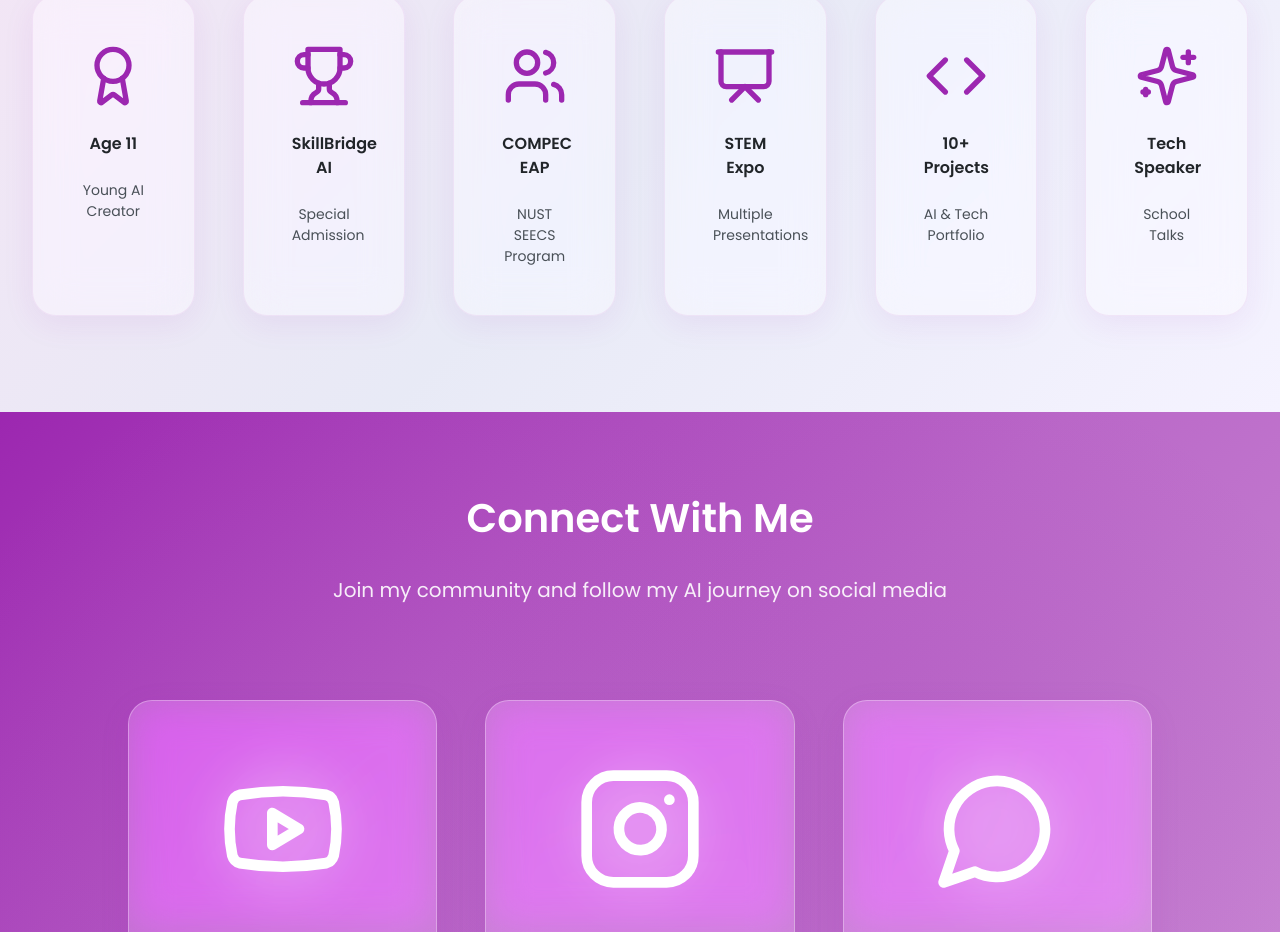
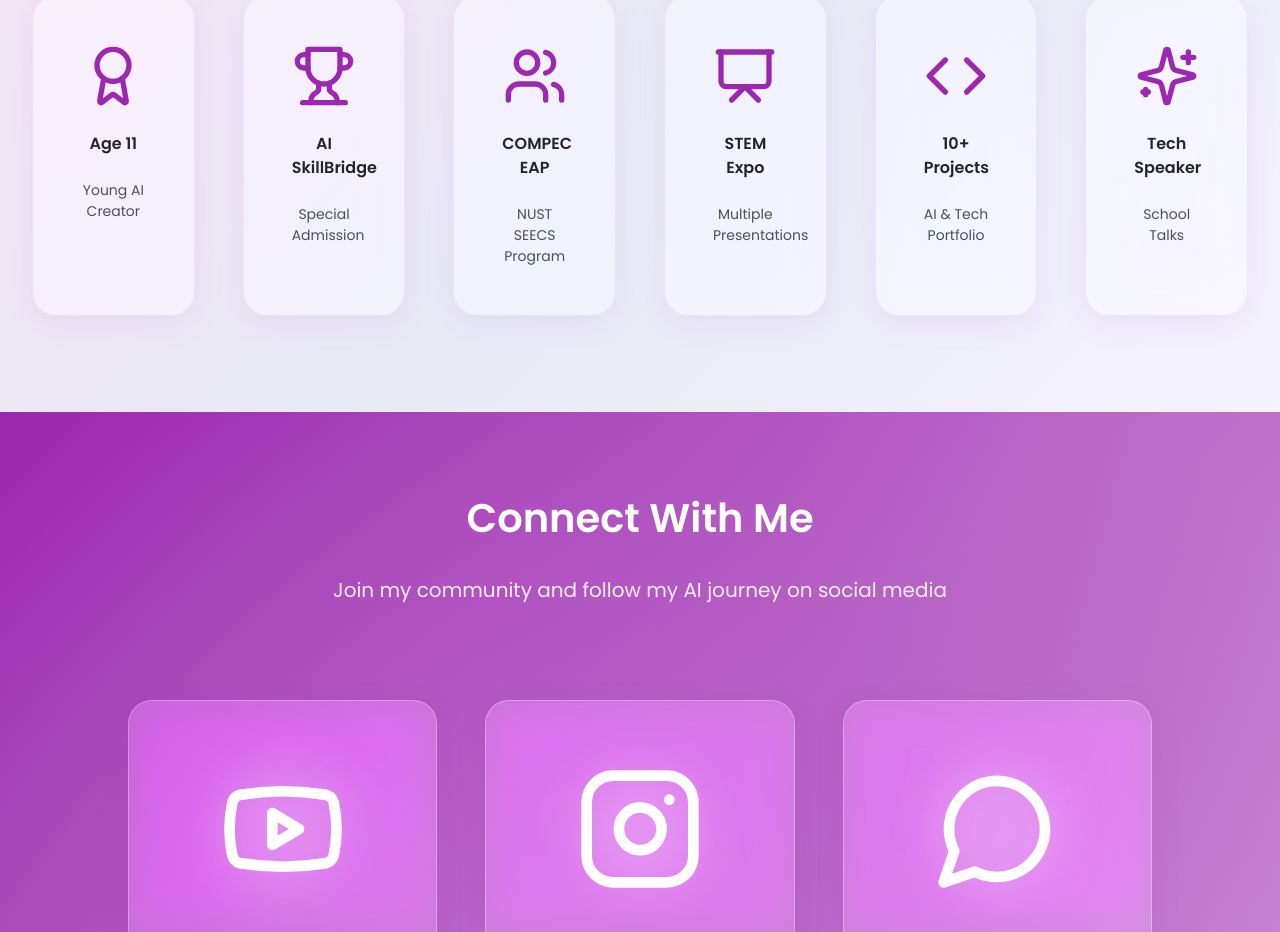
Before and after one commit to Khan123123123/ayesha-website, a React (Vite) app in the folder ai-with-ayesha/: page / in a window 1280 px wide. Shown: the part 1217-2149 px from the top of the page. Built offline with nearby package versions, Linux system fonts and the light colour scheme.

Commit message:
Update HomePage.tsx

```diff
--- a/ai-with-ayesha/src/pages/HomePage.tsx
+++ b/ai-with-ayesha/src/pages/HomePage.tsx
@@ -7,7 +7,7 @@ import { Sparkles, Users, Presentation, Code, Award, Trophy, Instagram, Youtube,
 export function HomePage() {
   const highlights = [
     { icon: Award, label: 'Age 11', description: 'Young AI Creator' },
-    { icon: Trophy, label: 'SkillBridge AI', description: 'Special Admission' },
+    { icon: Trophy, label: 'AI SkillBridge', description: 'Special Admission' },
     { icon: Users, label: 'COMPEC EAP', description: 'NUST SEECS Program' },
     { icon: Presentation, label: 'STEM Expo', description: 'Multiple Presentations' },
     { icon: Code, label: '10+ Projects', description: 'AI & Tech Portfolio' },
```
